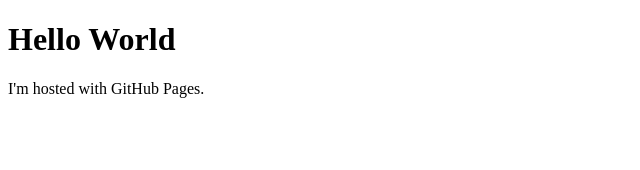
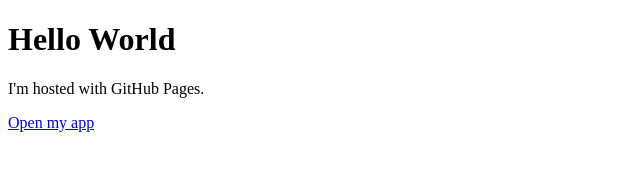
Before and after one commit to 00xkhaled/kdaoudieh.github.io, a plain HTML site: page index.html in a window 1280 px wide. Shown: the whole page, without its empty margins (0-640 px from the left). Drawn offline with Linux system fonts and the light colour scheme.

Commit message:
Update index.html

```diff
--- a/index.html
+++ b/index.html
@@ -5,3 +5,7 @@
 <p>I'm hosted with GitHub Pages.</p>
 </body>
 </html>
+
+
+
+<a href="mycoolapp://">Open my app</a>
```
